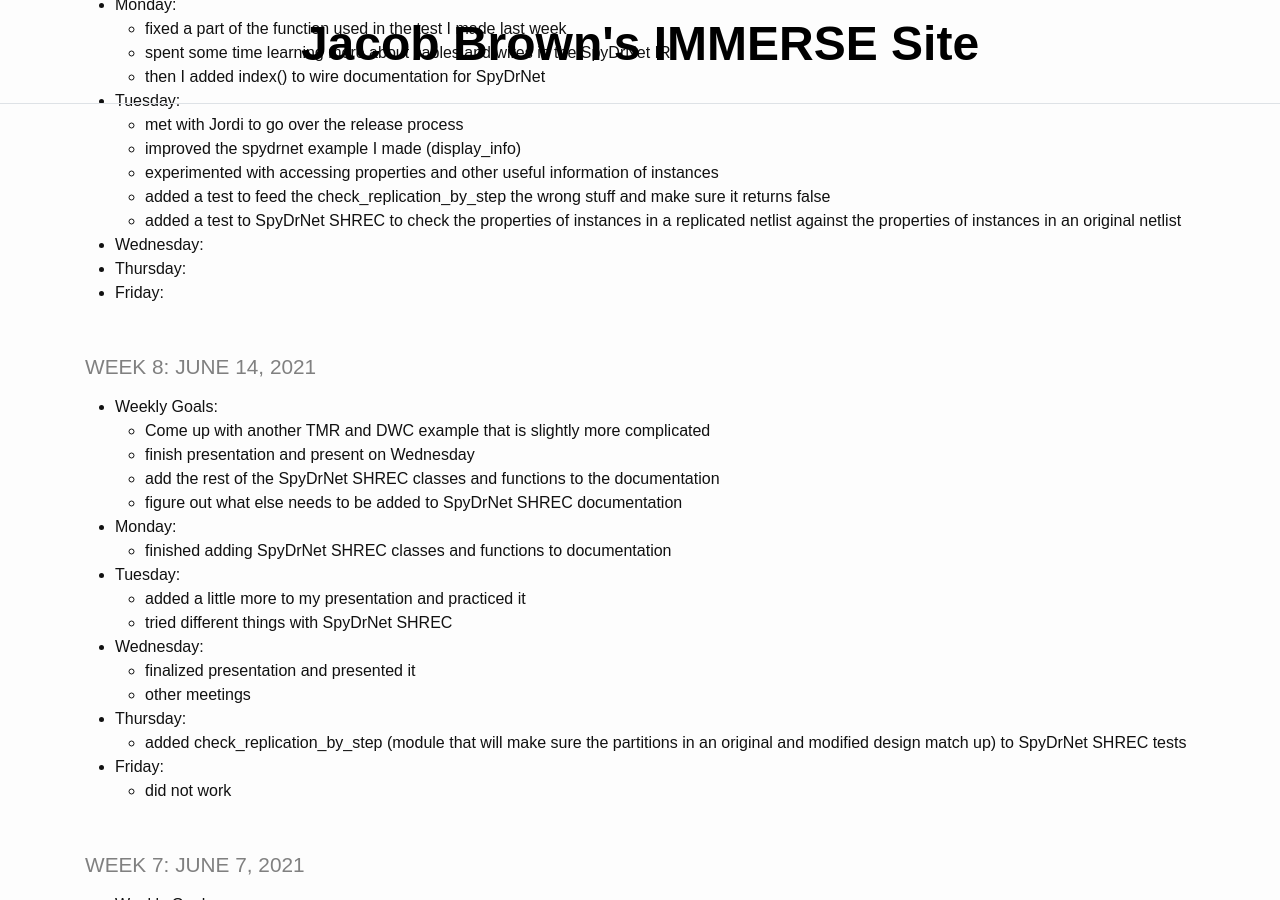
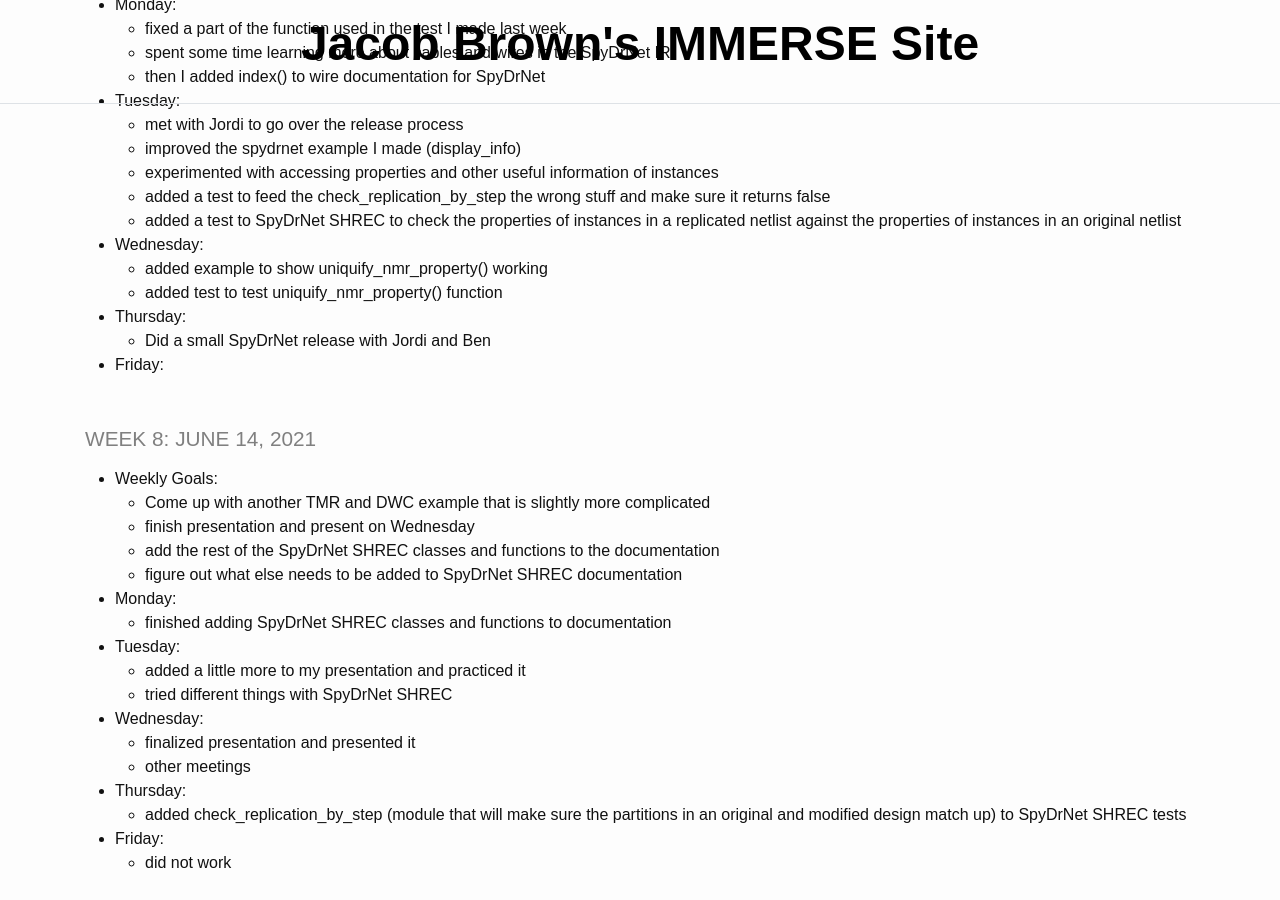
Before and after one commit to jacobdbrown4/jacob_brown, a Jekyll site: the page built from _pages/log.md, in a window 1280 px wide and 900 px high, scrolled down 404 px. Built offline with Jekyll 4.4.1, drawn with Linux system fonts in a browser that asks for light colours.

Commit message:
updated log

```diff
--- a/_pages/log.md
+++ b/_pages/log.md
@@ -21,7 +21,10 @@ title: IMMERSE Log
   * added a test to feed the check_replication_by_step the wrong stuff and make sure it returns false
   * added a test to SpyDrNet SHREC to check the properties of instances in a replicated netlist against the properties of instances in an original netlist
 * **Wednesday**:
+  * added example to show uniquify_nmr_property() working
+  * added test to test uniquify_nmr_property() function
 * **Thursday**:
+  * Did a small SpyDrNet release with Jordi and Ben
 * **Friday**:
 
 ### Week 8: June 14, 2021
```
